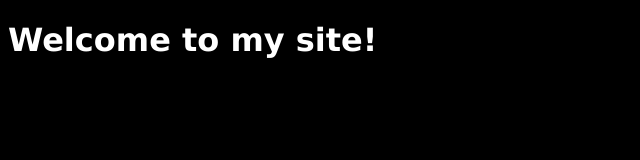
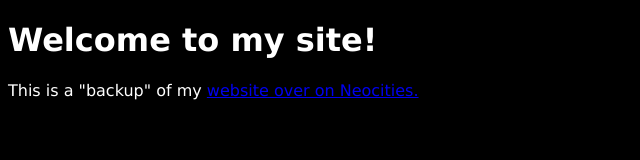
Before and after one commit to IsNotWenhao/isnotwenhao.github.io, a plain HTML site: page index.html in a window 1280 px wide. Shown: the whole page, without its empty margins (0-640 px from the left). Drawn offline with Linux system fonts and the light colour scheme.

Commit message:
Update index.html

```diff
--- a/index.html
+++ b/index.html
@@ -6,5 +6,6 @@
     <link href="/style.css" rel="stylesheet" type="text/css" media="all">
 </head>
 <body>
-  <h1>Welcome to my site!</h1>
+    <h1>Welcome to my site!</h1>
+    <p>This is a "backup" of my <a href="https://wenhaossite.neocities.org">website over on Neocities.</a></p>
 </body>
```
